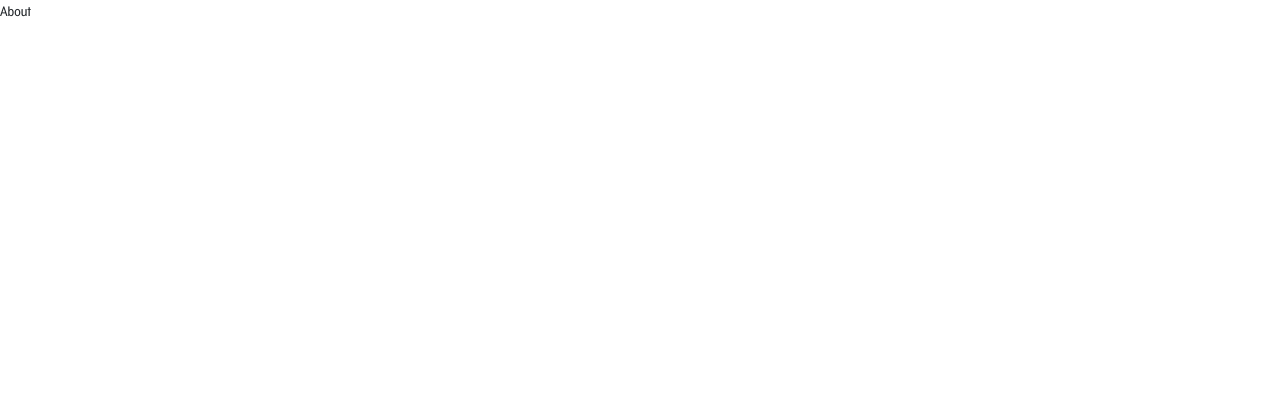
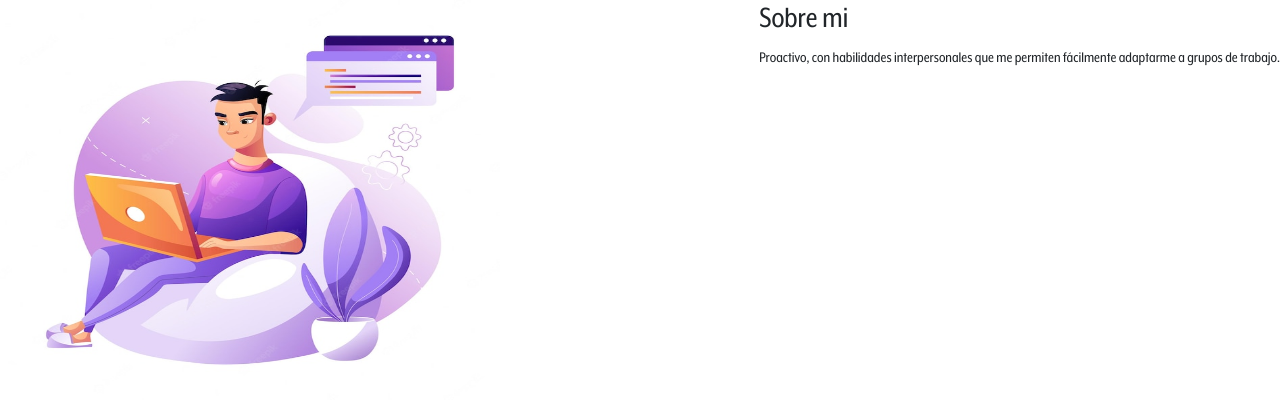
Before and after one commit to matias798/portfolio-nextjs, a Next.js app: page /components/About in a window 1280 px wide. Shown: the top 404 px of the page. Built offline with nearby package versions, Linux system fonts and the light colour scheme.

Commit message:
added text and styles to about component

```diff
--- a/pages/components/About.js
+++ b/pages/components/About.js
@@ -1,9 +1,32 @@
+// Component
+import Image from "next/image";
+
+// Image
+import coderCompletedTask from "../../assets/images/coder-focused.jpg";
+import Styles from "../../styles/Home.module.css";
+
 const About = () => {
-    return (
-      <div>
-      About
+  return (
+    <>
+      <div className={Styles.HomeContainer}>
+        {/* Left */}
+        <span>
+          {/* image */}
+          <Image src={coderCompletedTask} width={500} height={400} alt="logo" />
+        </span>
+        {/* right */}
+
+        <div className={Styles.aboutMeTitle}>
+          {/* title */}
+          <h2>Sobre mi</h2>
+          <p>
+            Proactivo, con habilidades interpersonales que me permiten
+            fácilmente adaptarme a grupos de trabajo.
+          </p>
+        </div>
       </div>
-    );
-  };
+    </>
+  );
+};
 
-  export default About;
+export default About;
--- /dev/null
+++ b/styles/About.module.css
@@ -0,0 +1,9 @@
+.HomeContainer {
+    display: flex;
+    justify-content: space-around;
+    align-items: center;
+}
+
+.aboutMeTitle{
+align-self: flex-start;
+}
```
